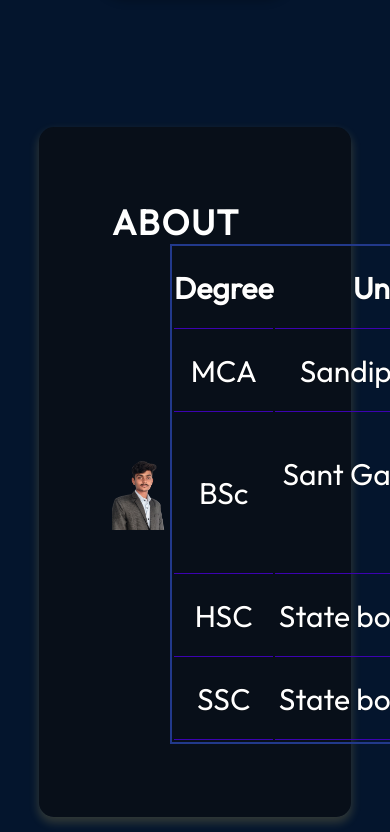
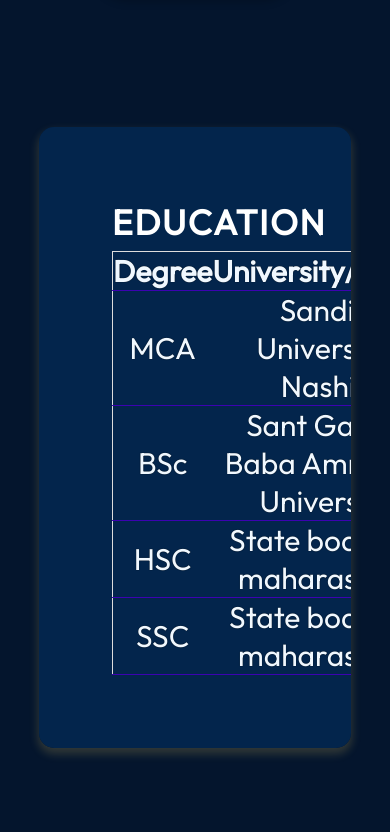
Before and after one commit to Vinaykharche027/Portfolio, a React (Vite) app: page / in a window 390 px wide. Shown: the part 872-1704 px from the top of the page. Built offline with nearby package versions, Linux system fonts and the light colour scheme; a web font is replaced by a local one.

Commit message:
responsivess updated

```diff
--- a/src/components/About/About.jsx
+++ b/src/components/About/About.jsx
@@ -14,14 +14,7 @@ const About_data = [
 export const About = () => {
   return (
     <section className={styles.container} id="about">
-      <h2 className={styles.title}>About</h2>
-      <div className={styles.content}>
-        <img
-          src={getImageUrl("about/aboutImage.png")}
-          alt="Me sitting with a laptop"
-          className={styles.aboutImage}
-        />
-        <ul className={styles.aboutItems}>
+      <h2 className={styles.title}>Education</h2>
 
         <div className="About_">
             <table className="tb">
@@ -44,8 +37,7 @@ export const About = () => {
             </table>
         </div>
 
-        </ul>
-      </div>
+
     </section>
   );
 };
--- a/src/components/About/About.module.css
+++ b/src/components/About/About.module.css
@@ -3,7 +3,8 @@
 
 .container {
   position: relative;
-  background-color: rgba(12, 12, 12, 0.6);
+  background-color: #03254c;
+  color: aliceblue;
   border-radius: 15px;
   padding: 73px;
   margin-top: 129px;
@@ -11,6 +12,7 @@
   margin-left: 10%;
   margin-right: 10%;
   box-shadow: 0 5px 10px 1px rgba(228, 201, 95, 0.2);
+  overflow-x:auto;
 }
 
 .title {
@@ -19,6 +21,7 @@
   font-weight: 700;
   letter-spacing: 1.75px;
   text-transform: uppercase;
+  margin-bottom: 4%;
 }
 
 .content {
@@ -48,11 +51,13 @@
 
 table {
   border: 2px solid rgb(34, 57, 139);
-  width: 750px;
-  height: 500px;
   font-family: "Sofia", sans-serif;
   font-size: 30px;
   text-shadow: 0 0 1px #010101;
+  border-collapse: collapse;
+  border-spacing: 0;
+  width: 100%;
+  border: 1px solid #ddd;
 }
 
 th {
```
